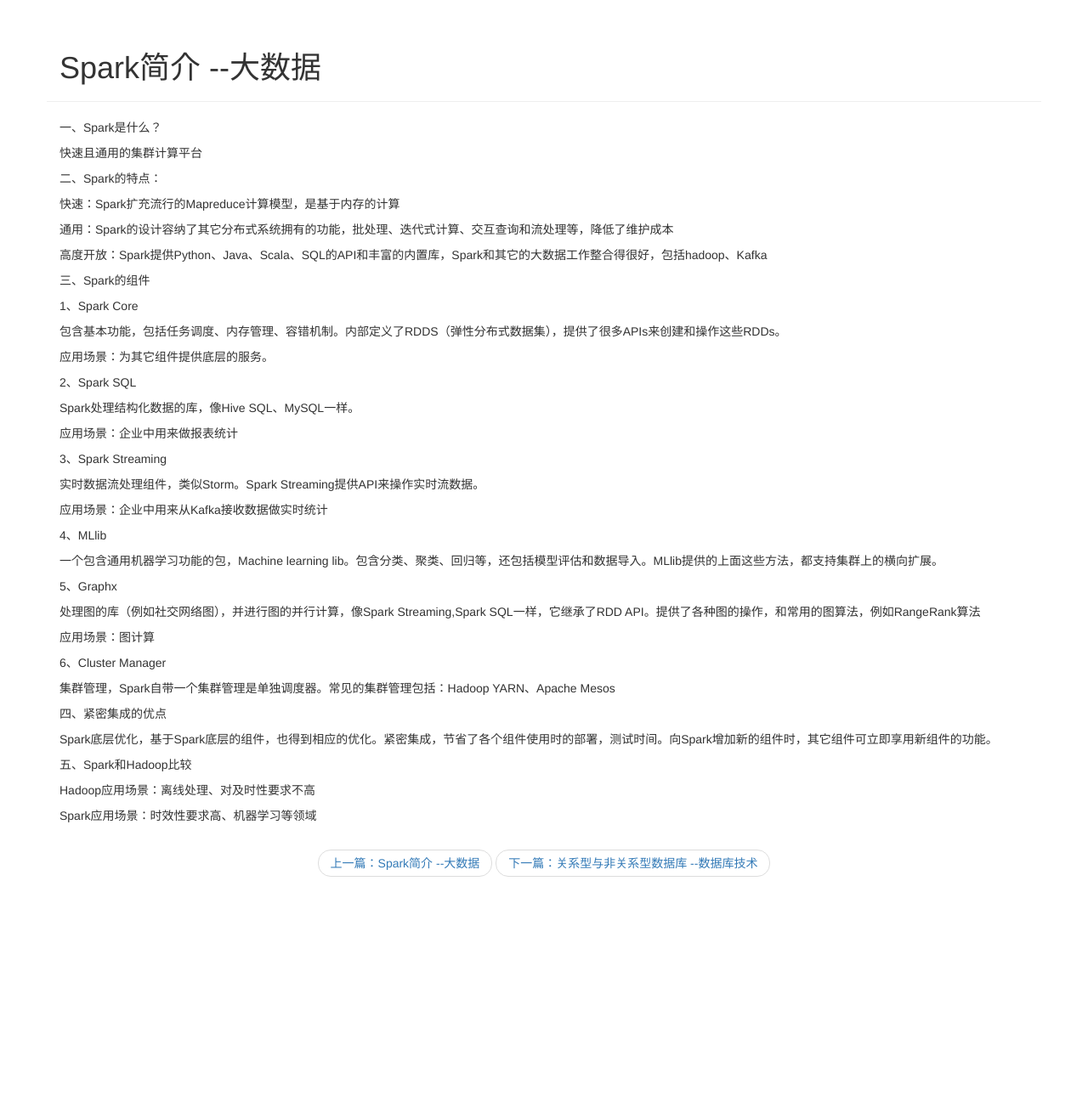
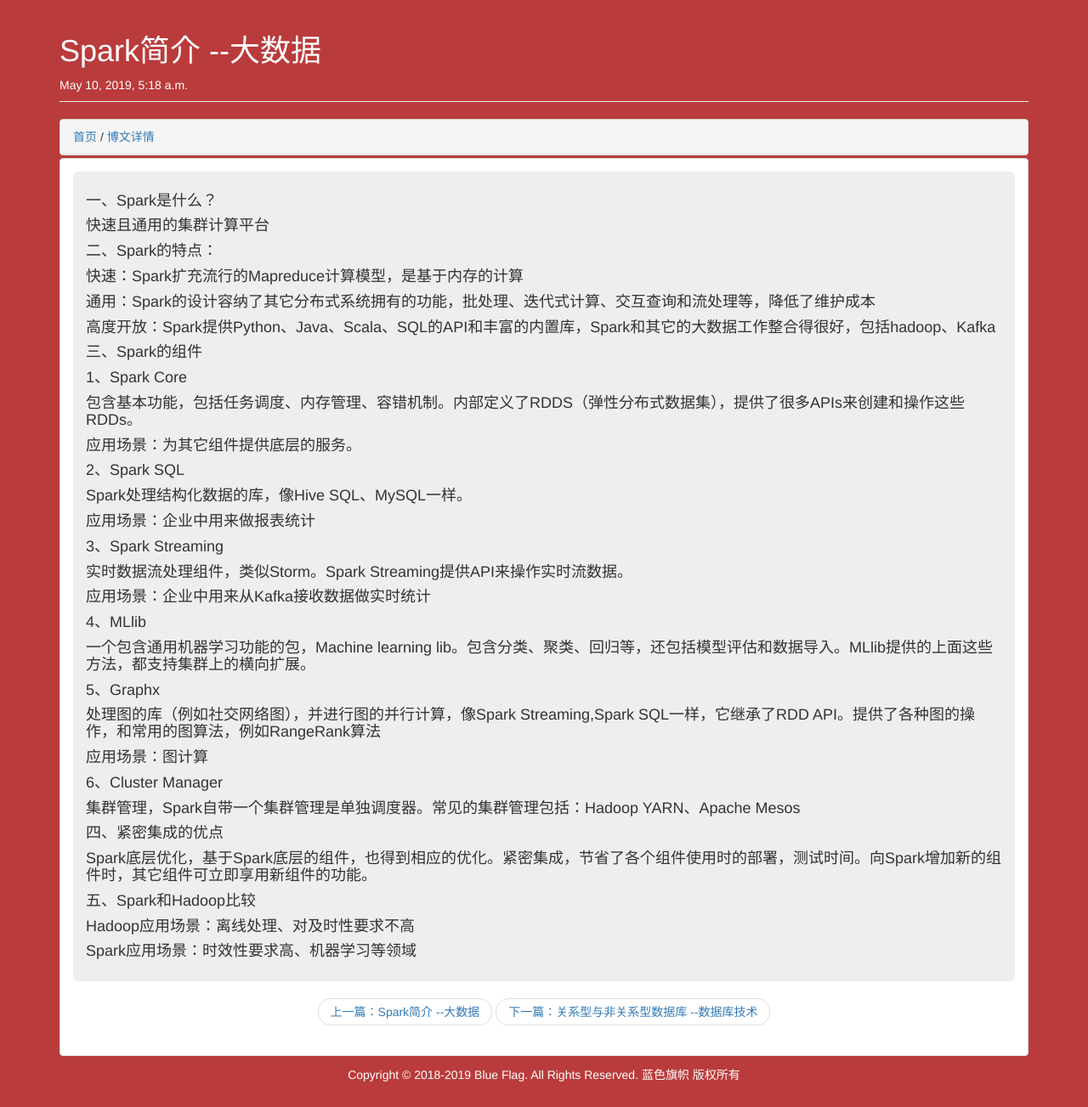
Before and after one commit to QQ3330447288/django_simple_blog, a Django app: page /blog/detail/1 in a window 1280 px wide. Shown: the whole page at 85% size. Before the commit the page ends 1032 px from the top, so only its background shows below. Run offline with Django 3.2, Linux system fonts and the light colour scheme; data comes from the database, SQL or seed files in the repository.

Commit message:
beautify detail page

```diff
--- a/blog/templates/blog/detail.html
+++ b/blog/templates/blog/detail.html
@@ -8,25 +8,61 @@
           integrity="sha384-BVYiiSIFeK1dGmJRAkycuHAHRg32OmUcww7on3RYdg4Va+PmSTsz/K68vbdEjh4u" crossorigin="anonymous">
 
 </head>
-<body>
-<div class="container page-header">
-    <h1>{{curr_article.title}}</h1>
-</div>
-<div class="container page-body">
-    <div class="body-main">
-        <div>
-            {% for section in section_list%}
-            <p>{{section}}</p>
-            {% endfor %}
+<body style="background:#ba3b3b">
+<div class="container">
+    <div class="row">
+        <div class="col-md-12">
+            <div class="page-header">
+                <h1 style="color:white">{{curr_article.title}}</h1>
+                <span style="color:white">{{curr_article.date}}</span>
+            </div>
         </div>
     </div>
 </div>
-<nav aria-label="...">
-    <ul class="pager">
-        <li><a href="/blog/detail/{{previous_article.article_id}}">上一篇：{{previous_article.title}}</a></li>
-        <li><a href="/blog/detail/{{next_article.article_id}}">下一篇：{{next_article.title}}</a></li>
-    </ul>
-</nav>
+<div class="container page-body">
+    <div class="row">
+        <div class="col-md-12">
+            <div class="panel panel-default" style="margin-bottom:3px;">
+                <div class="panel-heading">
+                    <a href="/blog/index">首页</a> /
+                    <a href="javascript:;">博文详情</a>
+                </div>
+            </div>
+        </div>
+    </div>
+    <div class="row">
+        <div class="col-md-12" role="main" >
+            <div class="body-main">
+                <div class="panel panel-default" style="margin-bottom:5px">
+                    <div class="panel-body">
+                        <div class="jumbotron"
+                             style=" padding-left:15px;padding-right:15px;padding-top: 15px;padding-bottom: 15px; margin-bottom: 15px;color: inherit;background-color: #eee;">
+                            {% for section in section_list%}
+                            <h4>{{section}}</h4>
+                            {% endfor %}
+                        </div>
+                        <nav aria-label="...">
+                            <ul class="pager">
+                                <li><a href="/blog/detail/{{previous_article.article_id}}">上一篇：{{previous_article.title}}</a>
+                                </li>
+                                <li><a href="/blog/detail/{{next_article.article_id}}">下一篇：{{next_article.title}}</a>
+                                </li>
+                            </ul>
+                        </nav>
+                    </div>
+                </div>
+            </div>
+        </div>
+    </div>
+    <div class="row" style="margin-bottom:20px">
+        <div class="container">
+            <h5 class="text-center" style="color:white">
+                Copyright © 2018-2019 Blue Flag. All Rights Reserved. <a href="http://www.blueflags.cn"
+                                                                         style="color:white">蓝色旗帜</a> 版权所有
+            </h5>
+        </div>
+    </div>
+</div>
 </body>
 <!-- 最新的 Bootstrap 核心 JavaScript 文件 -->
 <script src="https://cdn.jsdelivr.net/npm/bootstrap@3.3.7/dist/js/bootstrap.min.js"
--- a/blog/templates/blog/index.html
+++ b/blog/templates/blog/index.html
@@ -25,7 +25,7 @@
             <div class="panel panel-default" style="margin-bottom:3px;">
                 <div class="panel-heading">
                     <a href="javascript:;">首页</a> /
-                    <a href="">博客</a>
+                    <a href="">博文</a>
                 </div>
             </div>
         </div>
```
